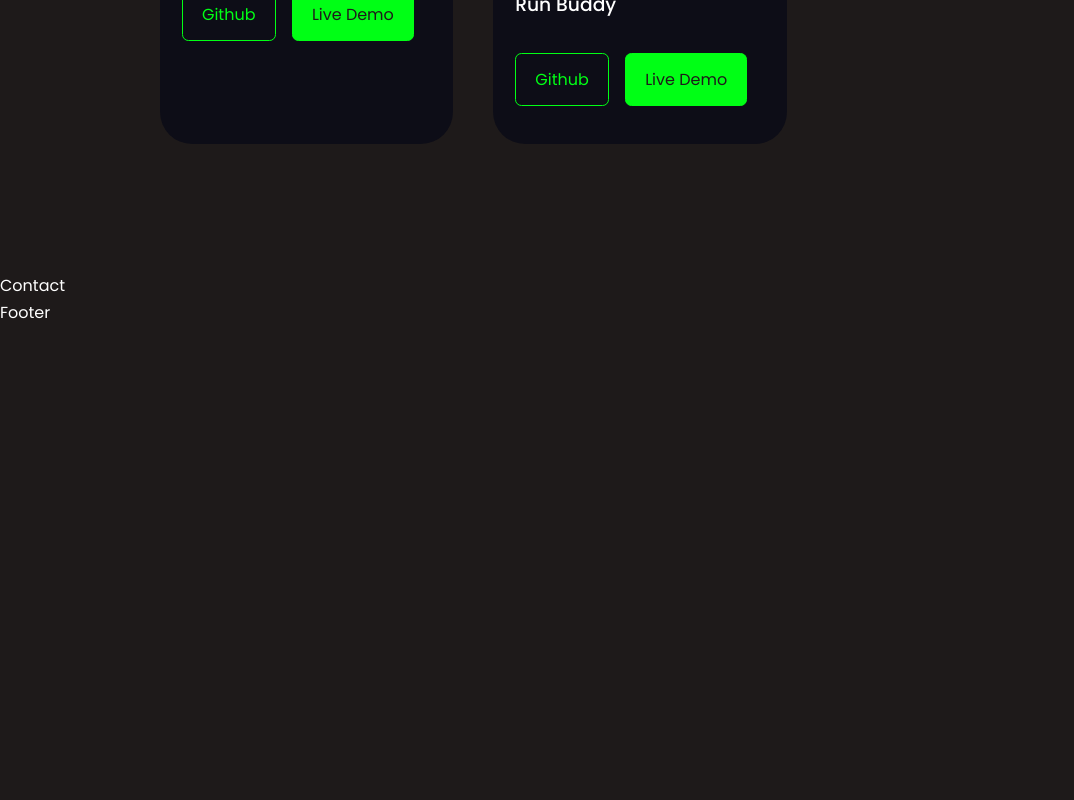
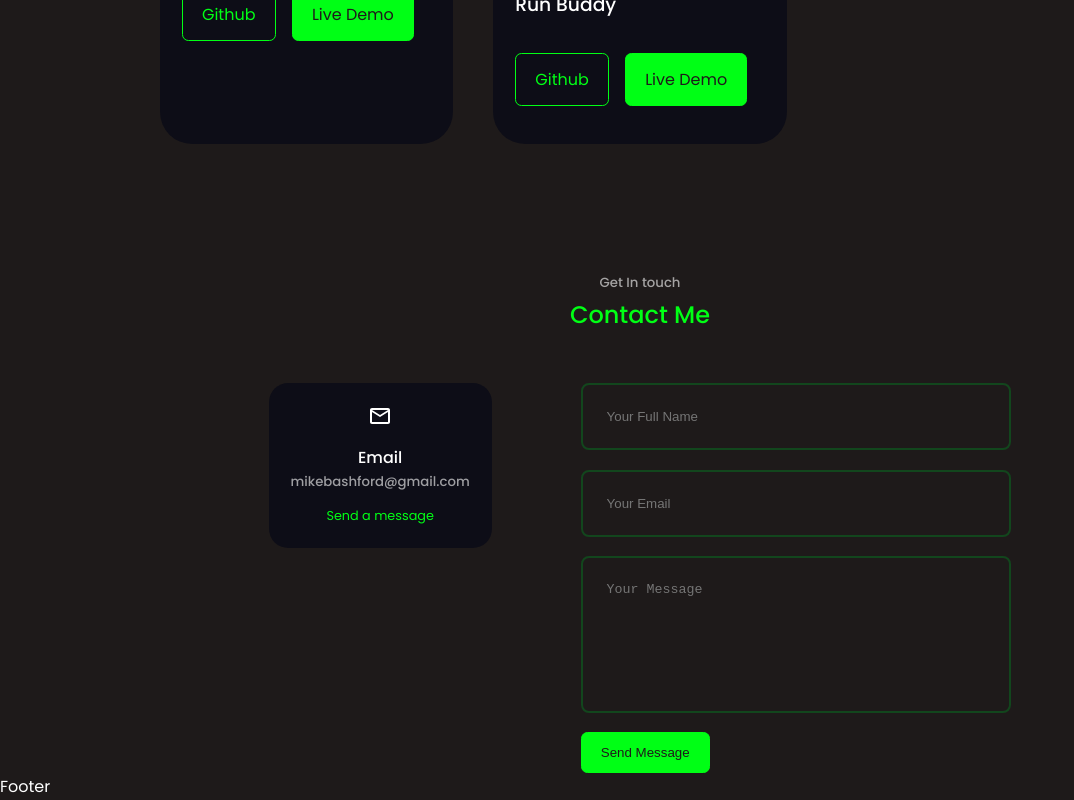
Before and after one commit to mikebashford/react-portfolio, a React (Create React App) app: page / in a window 1280 px wide. Shown: the part 3370-4170 px from the top of the page, without its empty margins (0-1074 px from the left). Before the commit the page ends 3696 px from the top, so only its background shows below. Built offline with nearby package versions, Linux system fonts and the light colour scheme.

Commit message:
Added contact section

```diff
--- a/package.json
+++ b/package.json
@@ -6,6 +6,7 @@
     "@testing-library/jest-dom": "^5.16.3",
     "@testing-library/react": "^12.1.4",
     "@testing-library/user-event": "^13.5.0",
+    "emailjs-com": "^3.2.0",
     "react": "^17.0.2",
     "react-dom": "^17.0.2",
     "react-icons": "^4.3.1",
--- a/src/components/Contact/Contact.jsx
+++ b/src/components/Contact/Contact.jsx
@@ -1,8 +1,70 @@
-import React from "react";
+import React, { useRef } from "react";
 import "./contact.css";
+import { MdOutlineMailOutline } from "react-icons/md";
+import emailjs from "emailjs-com";
 
 const Contact = () => {
-  return <section id="contact">Contact</section>;
+  const form = useRef();
+
+  const sendEmail = (e) => {
+    e.preventDefault();
+
+    emailjs
+      .sendForm(
+        "service_3oifiac",
+        "template_wog2xx7",
+        form.current,
+        "OagJR9OXXyCYPwn5E"
+      )
+      .then(
+        (result) => {
+          console.log(result.text);
+        },
+        (error) => {
+          console.log(error.text);
+        }
+      );
+
+    e.target.reset();
+  };
+
+  return (
+    <section id="contact">
+      <h5>Get In touch</h5>
+      <h2>Contact Me</h2>
+
+      <div className="container contact__container">
+        <div className="contact__options">
+          <article className="contact__option">
+            <MdOutlineMailOutline className="contact__option-icon" />
+            <h4>Email</h4>
+            <h5>mikebashford@gmail.com</h5>
+            <a href="mailto:mikebashford@gmail.com" target="_blank">
+              Send a message
+            </a>
+          </article>
+        </div>
+        <form ref={form} onSubmit={sendEmail}>
+          <input
+            type="text"
+            name="name"
+            placeholder="Your Full Name"
+            required
+          />
+          <input type="email" name="email" placeholder="Your Email" required />
+          <textarea
+            name="message"
+            rows="7"
+            placeholder="Your Message"
+            required
+          ></textarea>
+          <button type="submit" className="btn btn-primary">
+            Send Message
+          </button>
+        </form>
+      </div>
+    </section>
+  );
 };
 
 export default Contact;
--- a/src/components/Contact/contact.css
+++ b/src/components/Contact/contact.css
@@ -0,0 +1,73 @@
+.container.contact__container {
+  width: 58%;
+  display: grid;
+  grid-template-columns: 30% 58%;
+  gap: 12%;
+}
+
+.contact__options {
+  display: flex;
+  flex-direction: column;
+  gap: 1.2rem;
+}
+
+.contact__option {
+  background: var(--color-bg-variant);
+  padding: 1.2rem;
+  border-radius: 1.2rem;
+  text-align: center;
+  border: 1px solid transparent;
+  transition: var(transition);
+}
+
+.contact__option:hover {
+  background: transparent;
+  border-color: var(--color-primary-variant);
+}
+
+.contact__option-icon {
+  font-size: 1.5rem;
+  margin-bottom: 0.5rem;
+}
+
+.contact__option a {
+  margin-top: 0.7rem;
+  display: inline-block;
+  font-size: 0.8rem;
+}
+
+.contact__option h5 {
+  color: var(--color-light);
+}
+
+form {
+  display: flex;
+  flex-direction: column;
+  gap: 1.2rem;
+}
+
+input,
+textarea {
+  width: 100%;
+  padding: 1.5rem;
+  border-radius: 0.5rem;
+  background: transparent;
+  border: 2px solid var(--color-primary-variant);
+  resize: none;
+  color: var(--color-white);
+}
+
+/* MEDIA QUERIES */
+
+@media screen and (max-width: 1024px) {
+  .container.contact__container {
+    grid-template-columns: 1fr;
+    gap: 2rem;
+  }
+}
+
+@media screen and (max-width: 600px) {
+  .container.contact__container {
+    width: var(--container-width-sm);
+  }
+}
```
Also changed, not shown: 1 other file (tests, documents, lock files or other folders).
